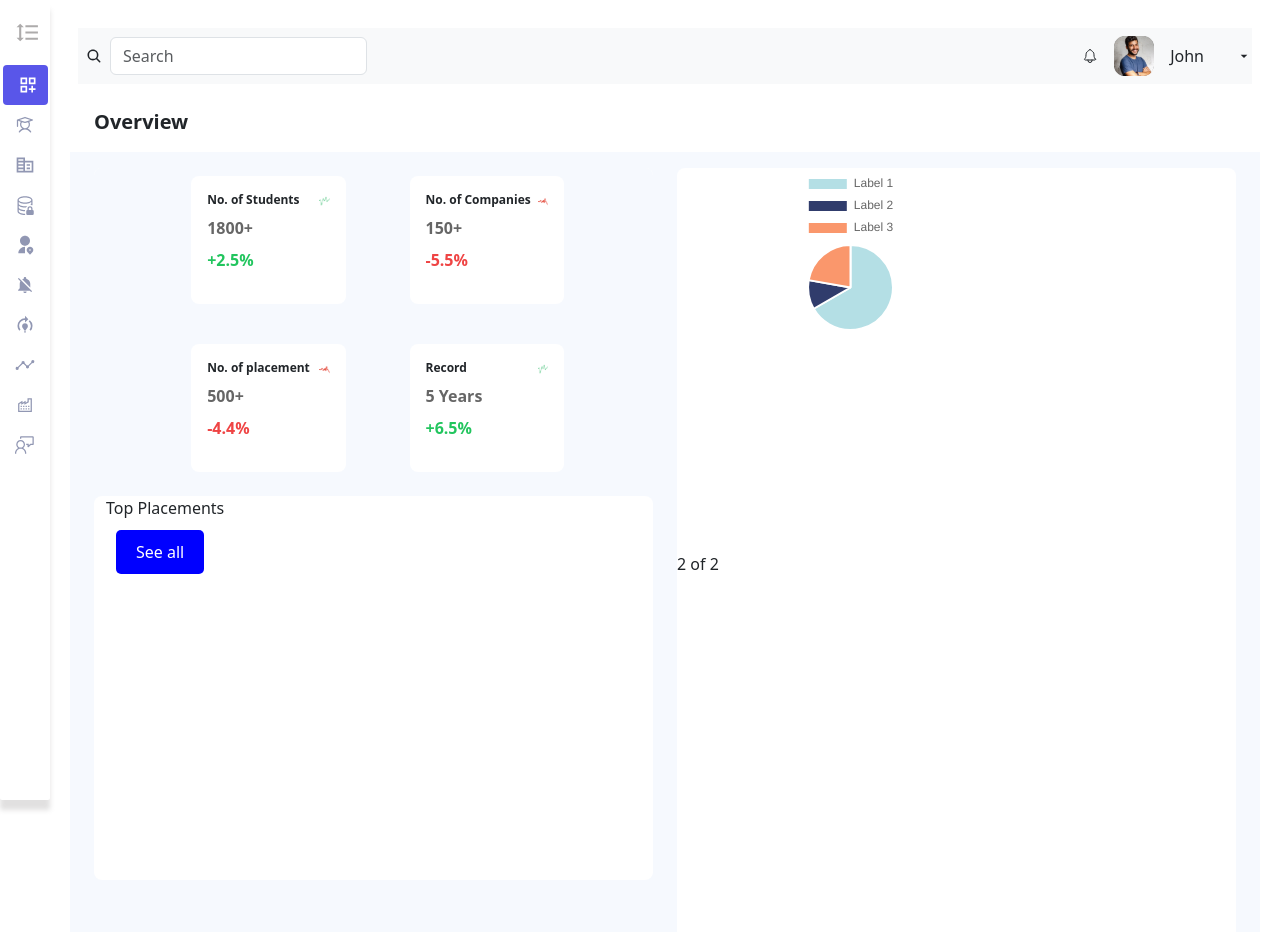
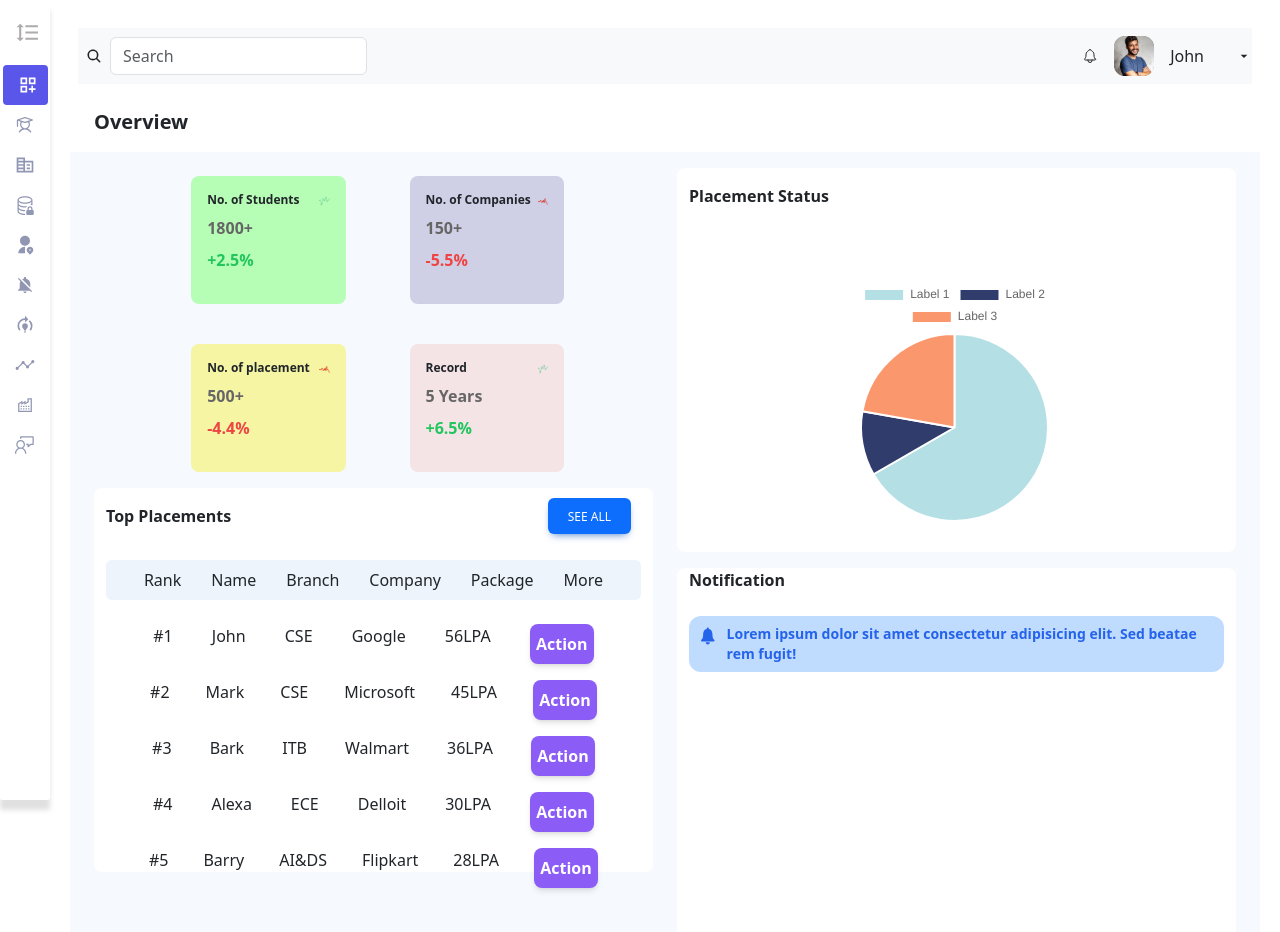
Before and after one commit to VishalSharma8899/GethireCollege, a React (Create React App) app in the folder Frontend/my-app/: page / in a window 1280 px wide. Shown: the top 932 px of the page. Built offline with nearby package versions, Linux system fonts and the light colour scheme.

Commit message:
Dashboard done

```diff
--- a/Frontend/my-app/src/Component/Dashboard/Pages/Dashboard/Main1.jsx
+++ b/Frontend/my-app/src/Component/Dashboard/Pages/Dashboard/Main1.jsx
@@ -3,7 +3,7 @@ import Container from "react-bootstrap/Container";
 import Row from "react-bootstrap/Row";
 import Col from "react-bootstrap/Col";
 import graph from "../../../Images/Graph.png";
-import graphdown from "../../../Images/Graphdown.png"
+import graphdown from "../../../Images/Graphdown.png";
 function Main1() {
   return (
     <div className="bg-white w-full h-screen xs={12} md={8} mt-3 rounded-lg">
@@ -15,26 +15,40 @@ function Main1() {
           <Row className="justify-content-center">
             <Col xs={8} className="mt-2 ml-2">
               <Row className="gap-16 h-32">
-                <Col className="bg-white p-3 rounded-lg w-24">
+                <Col style={{background:"#b6fdb6"}} className=" p-3 rounded-lg w-24">
                   <div className="flex ">
                     <div className=" flex-col">
                       <div>
-                      <p className="text-xs w-28 mb-2 font-bold ">No. of Students</p>
-                      <p style={{color: "rgba(102, 102, 102, 1)"}} className="mb-2 font-bold">1800+</p>
+                        <p className="text-xs w-28 mb-2 font-bold ">
+                          No. of Students
+                        </p>
+                        <p
+                          style={{ color: "rgba(102, 102, 102, 1)" }}
+                          className="mb-2 font-bold"
+                        >
+                          1800+
+                        </p>
+                    <p className="text-green-500 font-bold">+2.5%</p>
                       </div>
-                    <p className="text-green-500 font-bold">+2.5%</p>
                     </div>
                     <div>
                       <img className="w-11  mt-1" src={graph} alt="" />
                       </div>
                   </div>
                 </Col>
-                <Col className="bg-white p-3 rounded-lg w-24">
+                <Col style={{background:"#cfcfe5"}} className=" p-3 rounded-lg w-24">
                   <div className="flex ">
                     <div className=" flex-col">
                       <div>
-                      <p className="text-xs w-28 mb-2 font-bold ">No. of Companies</p>
-                      <p style={{color: "rgba(102, 102, 102, 1)"}} className="mb-2 font-bold">150+</p>
+                        <p className="text-xs w-28 mb-2 font-bold ">
+                          No. of Companies
+                        </p>
+                        <p
+                          style={{ color: "rgba(102, 102, 102, 1)" }}
+                          className="mb-2 font-bold"
+                        >
+                          150+
+                        </p>
                       </div>
                       <p className="text-red-500 font-bold">-5.5%</p>
                     </div>
@@ -45,58 +59,125 @@ function Main1() {
                 </Col>
               </Row>
               <Row className="gap-16 mt-10 h-32">
-                <Col className="bg-white p-3 rounded-lg w-24">
+                <Col style={{background:"#f5f5a4"}} className=" p-3 rounded-lg w-24">
                   <div className="flex ">
                     <div className=" flex-col">
                       <div>
-                      <p className="text-xs w-28 mb-2 font-bold ">No. of placement</p>
-                      <p style={{color: "rgba(102, 102, 102, 1)"}} className="mb-2 font-bold">500+</p>
+                        <p className="text-xs w-28 mb-2 font-bold ">
+                          No. of placement
+                        </p>
+                        <p
+                          style={{ color: "rgba(102, 102, 102, 1)" }}
+                          className="mb-2 font-bold"
+                        >
+                          500+
+                        </p>
                       </div>
                       <p className="text-red-500 font-bold">-4.4%</p>
                     </div>
                     <div>
                       <img className="w-11  mt-1" src={graphdown} alt="" />
                     </div>
-                </div></Col>
-                <Col className="bg-white p-3 rounded-lg w-24">
+                  </div>
+                </Col>
+                <Col style={{background:"#f4e4e6"}} className=" p-3 rounded-lg w-24">
                   <div className="flex ">
                     <div className=" flex-col">
                       <div>
                         <p className="text-xs w-28 mb-2 font-bold ">Record</p>
-                      <p style={{color: "rgba(102, 102, 102, 1)"}} className="mb-2 font-bold">5 Years</p>
+                        <p
+                          style={{ color: "rgba(102, 102, 102, 1)" }}
+                          className="mb-2 font-bold"
+                        >
+                          5 Years
+                        </p>
                       </div>
                       <p className="text-green-500 font-bold">+6.5%</p>
                     </div>
                     <div>
                       <img className="w-11  mt-1" src={graph} alt="" />
                     </div>
-                </div></Col>
+                  </div>
+                </Col>
               </Row>
             </Col>
           </Row>
         </Container>
-        <div className="w-full bg-white rounded-lg">
+        <div className="w-full bg-white rounded-lg h-96 mt-3">
           <Container className="">
-          <Col xs={2} md={4} lg={6}>
-            <Row className=" h-96 mt-6">
-              <div>
-              <div className="details">
-               <p>Top Placements</p>
-               <button style={{
-                  backgroundColor: "blue",
+            <div className="flex-col">
+              <div className="details flex w-full justify-between">
+                <p className="font-bold text mt-3 ">Top Placements</p>
+                <button
+                  style={{
+                    backgroundColor: "rgba(89, 86, 233, 1)",
                     color: "white",
                     padding: "10px 20px",
                     border: "none",
-                  borderRadius: "5px",
+                    borderRadius: "15px",
                     cursor: "pointer",
-                  margin: "10px" }}>See all</button>
+                    margin: "10px",
+                  }}
+                  className="inline-block rounded bg-primary px-6 pb-2 pt-2.5 text-xs font-medium uppercase leading-normal text-white shadow-[0_4px_9px_-4px_#3b71ca] transition duration-150 ease-in-out hover:bg-primary-600 hover:shadow-[0_8px_9px_-4px_rgba(59,113,202,0.3),0_4px_18px_0_rgba(59,113,202,0.2)] focus:bg-primary-600 focus:shadow-[0_8px_9px_-4px_rgba(59,113,202,0.3),0_4px_18px_0_rgba(59,113,202,0.2)] focus:outline-none focus:ring-0 active:bg-primary-700 active:shadow-[0_8px_9px_-4px_rgba(59,113,202,0.3),0_4px_18px_0_rgba(59,113,202,0.2)] dark:shadow-[0_4px_9px_-4px_rgba(59,113,202,0.5)] dark:hover:shadow-[0_8px_9px_-4px_rgba(59,113,202,0.2),0_4px_18px_0_rgba(59,113,202,0.1)] dark:focus:shadow-[0_8px_9px_-4px_rgba(59,113,202,0.2),0_4px_18px_0_rgba(59,113,202,0.1)] dark:active:shadow-[0_8px_9px_-4px_rgba(59,113,202,0.2),0_4px_18px_0_rgba(59,113,202,0.1)]"
+                >
+                  See all
+                </button>
               </div>
-              <div className="data">
+              <div className="data flex-col">
+                <div
+                  style={{ background: "rgba(237, 244, 251, 1)" }}
+                  className="heading flex justify-evenly mt-3 h-10 p-2 rounded-md"
+                >
+                  <p>Rank</p>
+                  <p>Name</p>
+                  <p>Branch</p>
+                  <p>Company</p>
+                  <p>Package</p>
+                  <p>More</p>
+                </div>
+                <div className="heading flex justify-evenly mt-3 h-10 p-2 rounded-md">
+                  <p>#1</p>
+                  <p>John</p>
+                  <p>CSE</p>
+                  <p>Google</p>
+                  <p>56LPA</p>
+                  <button type="button" className="bg-violet-500 text-white font-bold h-10 w-16 rounded-lg shadow-md hover:bg-violet-600">Action</button>
 
                 </div>
+                <div className="heading flex justify-evenly mt-3 h-10 p-2 rounded-md">
+                  <p>#2</p>
+                  <p>Mark</p>
+                  <p>CSE</p>
+                  <p>Microsoft</p>
+                  <p>45LPA</p>
+                  <button type="button" className="bg-violet-500 text-white font-bold h-10 w-16 rounded-lg shadow-md hover:bg-violet-600">Action</button>
                 </div>
-            </Row>
-          </Col>
+                <div className="heading flex justify-evenly mt-3 h-10 p-2 rounded-md">
+                  <p>#3</p>
+                  <p>Bark</p>
+                  <p>ITB</p>
+                  <p>Walmart</p>
+                  <p>36LPA</p>
+                  <button type="button" className="bg-violet-500 text-white font-bold h-10 w-16 rounded-lg shadow-md hover:bg-violet-600">Action</button>
+                </div>
+                <div className="heading flex justify-evenly mt-3 h-10 p-2 rounded-md">
+                  <p>#4</p>
+                  <p>Alexa</p>
+                  <p>ECE</p>
+                  <p>Delloit</p>
+                  <p>30LPA</p>
+                  <button type="button" className="bg-violet-500 text-white font-bold h-10 w-16 rounded-lg shadow-md hover:bg-violet-600">Action</button>
+                </div>
+                <div className="heading flex justify-evenly mt-3 h-10 p-2 rounded-md">
+                  <p>#5</p>
+                  <p>Barry</p>
+                  <p>AI&DS</p>
+                  <p>Flipkart</p>
+                  <p>28LPA</p>
+                  <button type="button" className="bg-violet-500 text-white font-bold h-10 w-16 rounded-lg shadow-md hover:bg-violet-600">Action</button>
+                </div>
+              </div>
+            </div>
           </Container>
         </div>
       </div>
--- a/Frontend/my-app/src/Component/Dashboard/Pages/Dashboard/Main2.jsx
+++ b/Frontend/my-app/src/Component/Dashboard/Pages/Dashboard/Main2.jsx
@@ -3,15 +3,35 @@ import Container from 'react-bootstrap/Container';
 import Row from 'react-bootstrap/Row';
 import Col from 'react-bootstrap/Col';
 import  PieChart  from './Piecharts';
+import { IoIosNotifications } from "react-icons/io";
 function Main2() {
   return (
-    <div className='bg-white w-full h-screen xs={12} md={8} mt-3 rounded-lg'>
-     <Container>
-     <Col xs={2} md={4} lg={6}>
-        <Row className='w-full h-96'><PieChart/></Row>
-        <Row>2 of 2</Row>
+    <div style={{background: "rgba(246, 249, 254, 1)"}} className='w-full h-screen xs={12} md={8} mt-3 rounded-lg gap-3'>
+     <Container className='bg-white rounded-lg'>
+     <Col  xs={2} md={4} lg={6}>
+        <Row className='w-full h-96'>
+          <p className='font-bold mt-3'>Placement Status</p>
+
+          <  PieChart className="mt-1" ></PieChart>
+          </Row>
+        {/* <Row>
+          <div className="notification bg-slate-900 mt-10 w-full h-56">
+
+          </div>
+        </Row> */}
       </Col>
      </Container>
+     <div className="w-full bg-white rounded-lg h-96 mt-3">
+     <Container className="">
+      <div className='flex-col'>
+      <p className='font-bold '>Notification</p>
+         <div className=" flex heading mt-6 text-2xl text-blue-600 bg-blue-200 p-2 rounded-xl gap-2">
+         <IoIosNotifications />
+         <p className='text-sm font-semibold '>Lorem ipsum dolor sit amet consectetur adipisicing elit. Sed beatae rem fugit!</p>
+         </div>
+      </div>
+      </Container>
+      </div>
     </div>
   )
 }
--- a/Frontend/my-app/src/Component/Dashboard/Pages/Dashboard/Piecharts.jsx
+++ b/Frontend/my-app/src/Component/Dashboard/Pages/Dashboard/Piecharts.jsx
@@ -1,15 +1,15 @@
-import React, { useEffect } from "react";
+import React, { useEffect, useRef } from "react";
 import Chart from "chart.js/auto";
-import  { useRef } from 'react';
-
 
 function Piecharts() {
   const chartRef = useRef(null);
   const chartInstance = useRef(null);
+
   useEffect(() => {
     if (chartInstance.current) {
       chartInstance.current.destroy();
     }
+
     const myChartRef = chartRef.current.getContext("2d");
 
     chartInstance.current = new Chart(myChartRef, {
@@ -27,18 +27,22 @@ function Piecharts() {
           },
         ],
       },
-    })
-    return()=>{
-      if(chartInstance.current)
-      {
-   chartInstance.current.destroy()
+    });
+
+    return () => {
+      if (chartInstance.current) {
+        chartInstance.current.destroy();
       }
-    }
-  },[]);
+    };
+  }, []);
 
   return (
-    <div>
-      <canvas className="ml-20" ref={chartRef} style={{ width: "300px", height: "200px" }} />
+    <div className="flex justify-center items-center w-full h-full ml-36 mb-2">
+      <canvas
+        className="mx-auto"
+        ref={chartRef}
+        style={{ width: "300px", height: "170px" }}
+      />
     </div>
   );
 }
```
Lines whose indentation alone changed are shown as unchanged.
